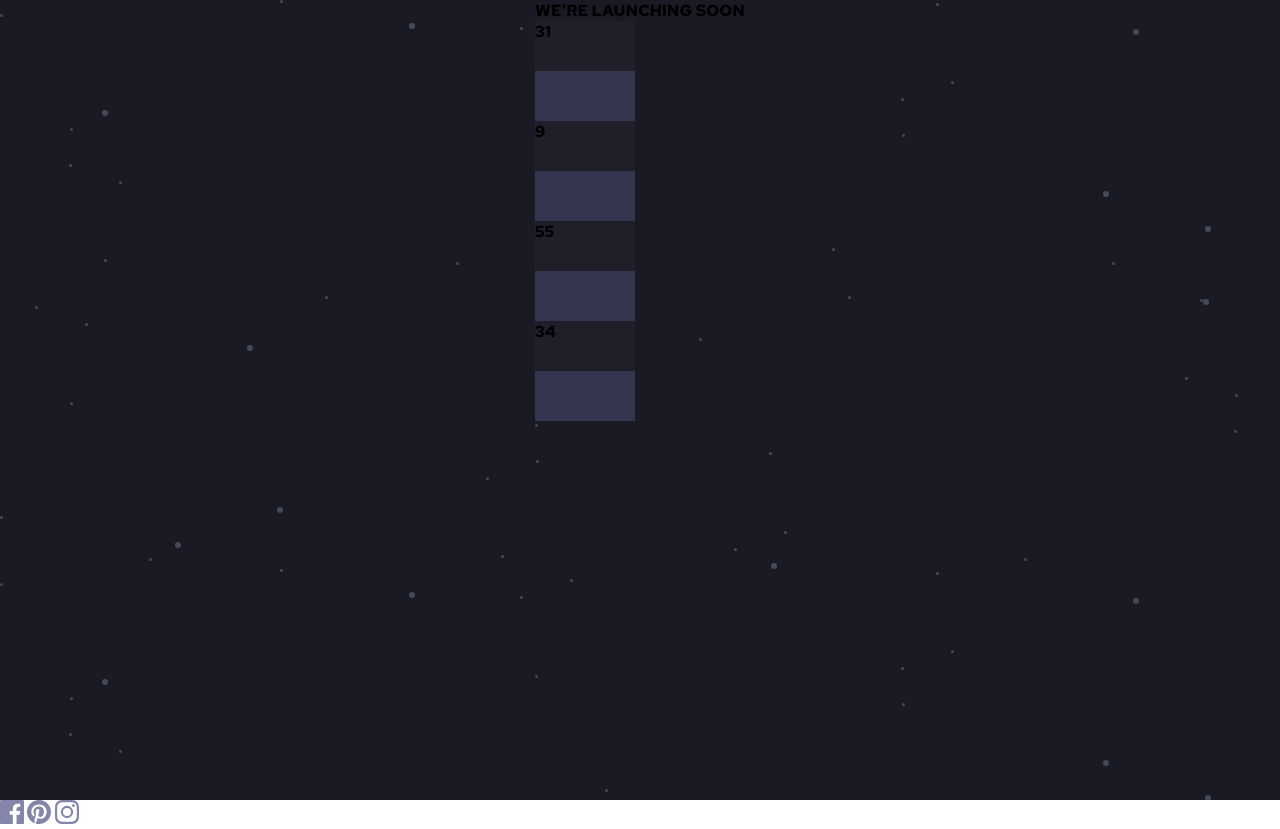
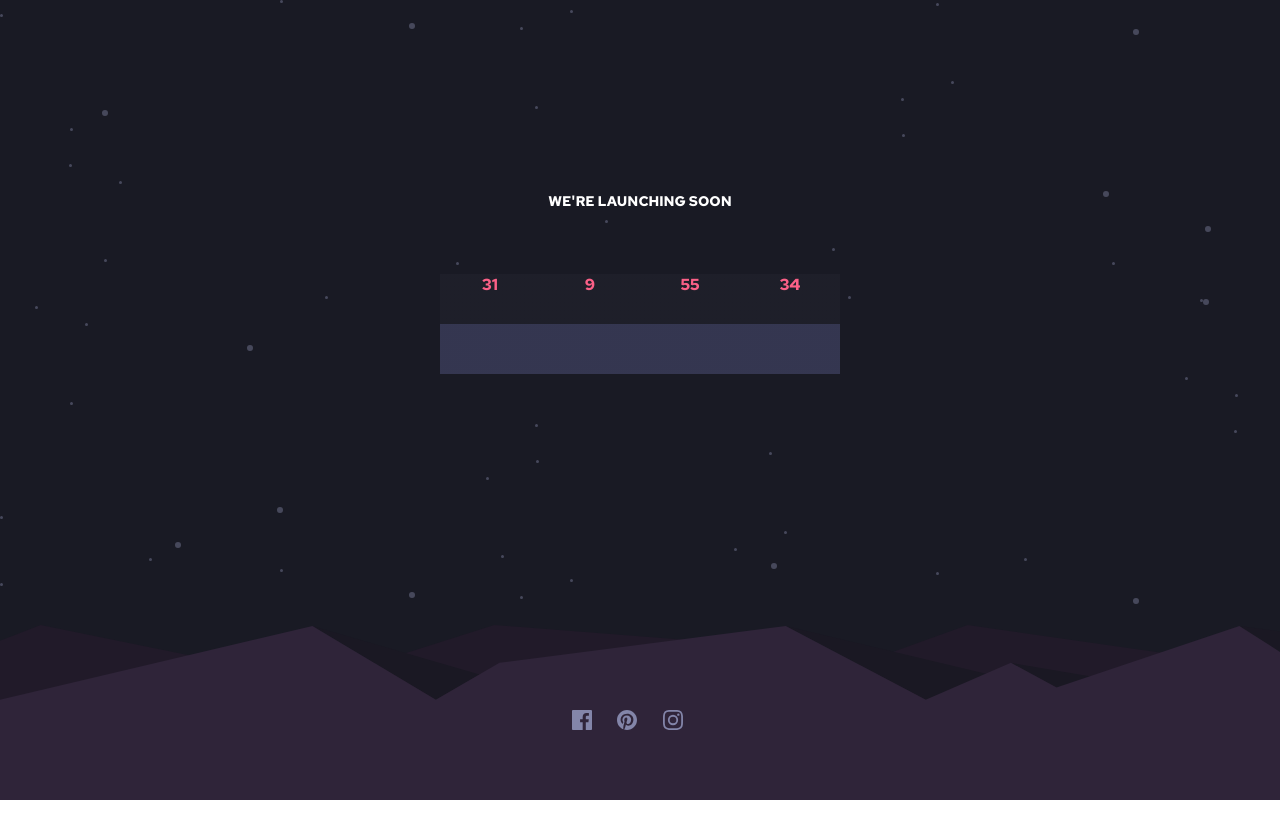
Before and after one commit to leticiamayni/Javascript-Countdown, a plain HTML site: page index.html in a window 1280 px wide. After the commit the page ends 800 px from the top, so only its background shows below. Drawn offline with Linux system fonts and the light colour scheme.

Commit message:
background done

```diff
--- a/index.html
+++ b/index.html
@@ -13,7 +13,7 @@
 
     <body>
         <div class="container">
-            <div class="Cowntdown-wrapper">
+            <div class="cowntdown-wrapper">
                 <p>WE'RE LAUNCHING SOON</p>
 
                 <div class="countdown">
@@ -21,13 +21,15 @@
                 </div>
 
             </div>
+
+            <footer>
+
+                <a href=""><img alt="Facebook" src="./Assets/icon-facebook.svg"/></a>
+                <a href=""><img alt="Pinterest" src="./Assets/icon-pinterest.svg"/></a>
+                <a href=""><img alt="Instagram" src="./Assets/icon-instagram.svg"/></a>
+            </footer>
+
         </div>
-
-        <footer>
-            <img alt="Facebook" src="./Assets/icon-facebook.svg" />
-            <img alt="Pinterest" src="./Assets/icon-pinterest.svg" />
-            <img alt="Instagram" src="./Assets/icon-instagram.svg" />
-        </footer>
         <script src="./app.js"></script>
     </body>
 </html>
--- a/styles.css
+++ b/styles.css
@@ -1,23 +1,43 @@
 * {
+    font-family: 'Red Hat Text', sans-serif;
     margin: 0;
     padding: 0;
-    font-family: 'Red Hat Text', sans-serif;
-    box-sizing:border-box;
 }
 
 .container {
-    display: flex;
+    display: grid;
+    grid-template-columns: 1fr;
+    grid-template-areas:
+    'cowntdown-wrapper'
+    'cowntdown'
+    'footer';
     width: 100%;
     height: 100vh;
     background-image: url(./Assets/bg-stars.svg);
     background-color: hsl(234, 17%, 12%);
     justify-content: center;
+    position: relative;
 
 }
 
-.countdown-wrapper {
+.cowntdown-wrapper {
+    grid-area: cowntdown-wrapper;
     width: 100%;
     margin-top: 15%;
+    position: absolute;
+    text-align: center;
+    justify-content: center;
+}
+
+.cowntdown-wrapper p {
+    color: white;
+    font-size: 14px;
+}
+
+.countdown {
+    display: flex;
+    justify-content: center;
+    margin-top: 5%;
 
 }
 
@@ -30,5 +50,34 @@
         hsl(236, 21%, 26%) 0
     );
 
+    color: hsl(345, 95%, 68%);
+}
+
+footer {
+    grid-area: footer;
+    display: flex;
+    justify-content: center;
+    align-items: center;
+
+    background-image: url(./Assets/pattern-hills.svg);
+    background-repeat: no-repeat;
+    background-size: 100% auto;
+    background-position: bottom;
 
 }
+
+footer a {
+    margin-right: 2%;
+    margin-top: 30%;
+
+}
+
+footer a img {
+    width: 20px;
+    height: 20px;
+}
+
+footer a img:hover {
+    fill: hsl(345, 95%, 68%);
+    transition: 200ms;
+}
```
